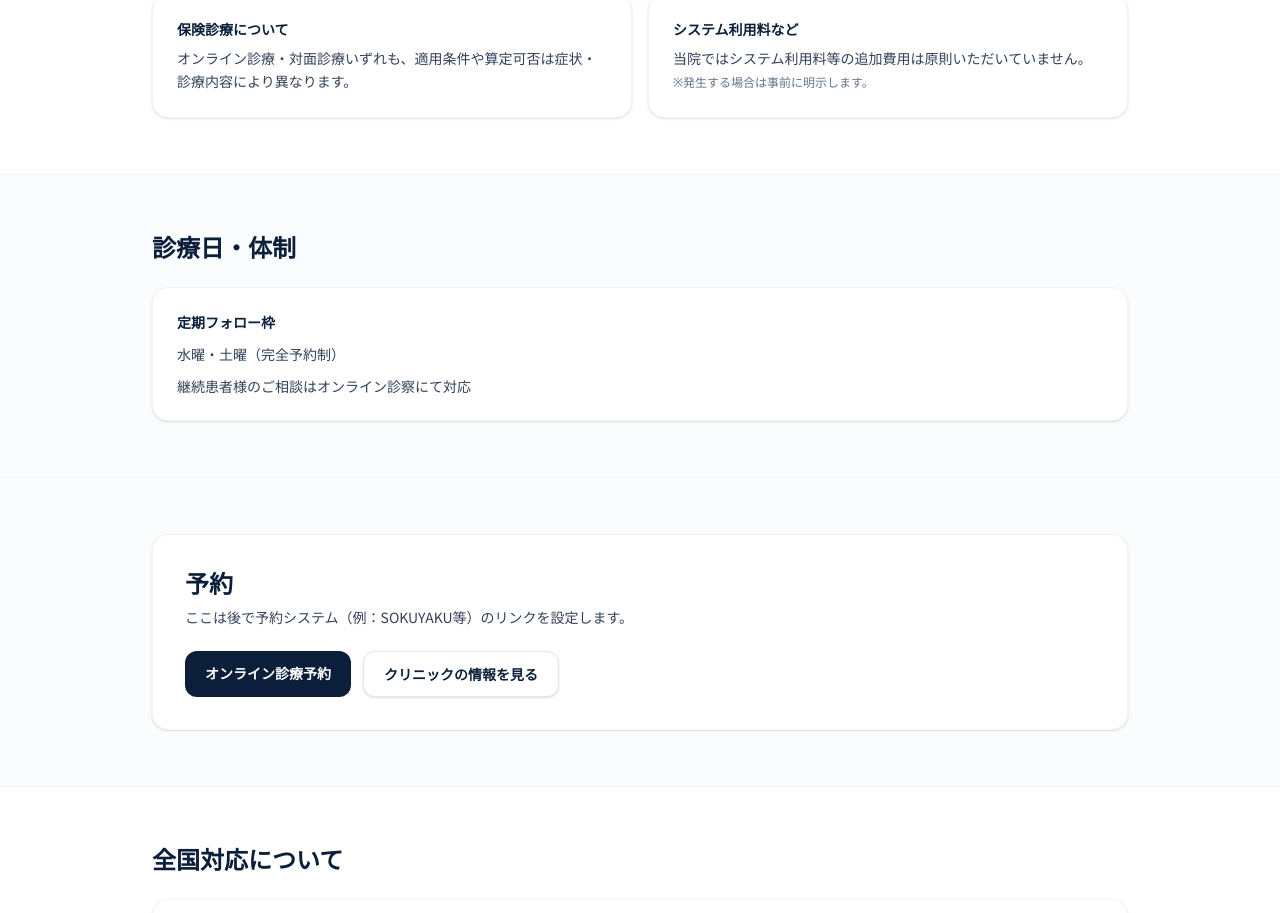
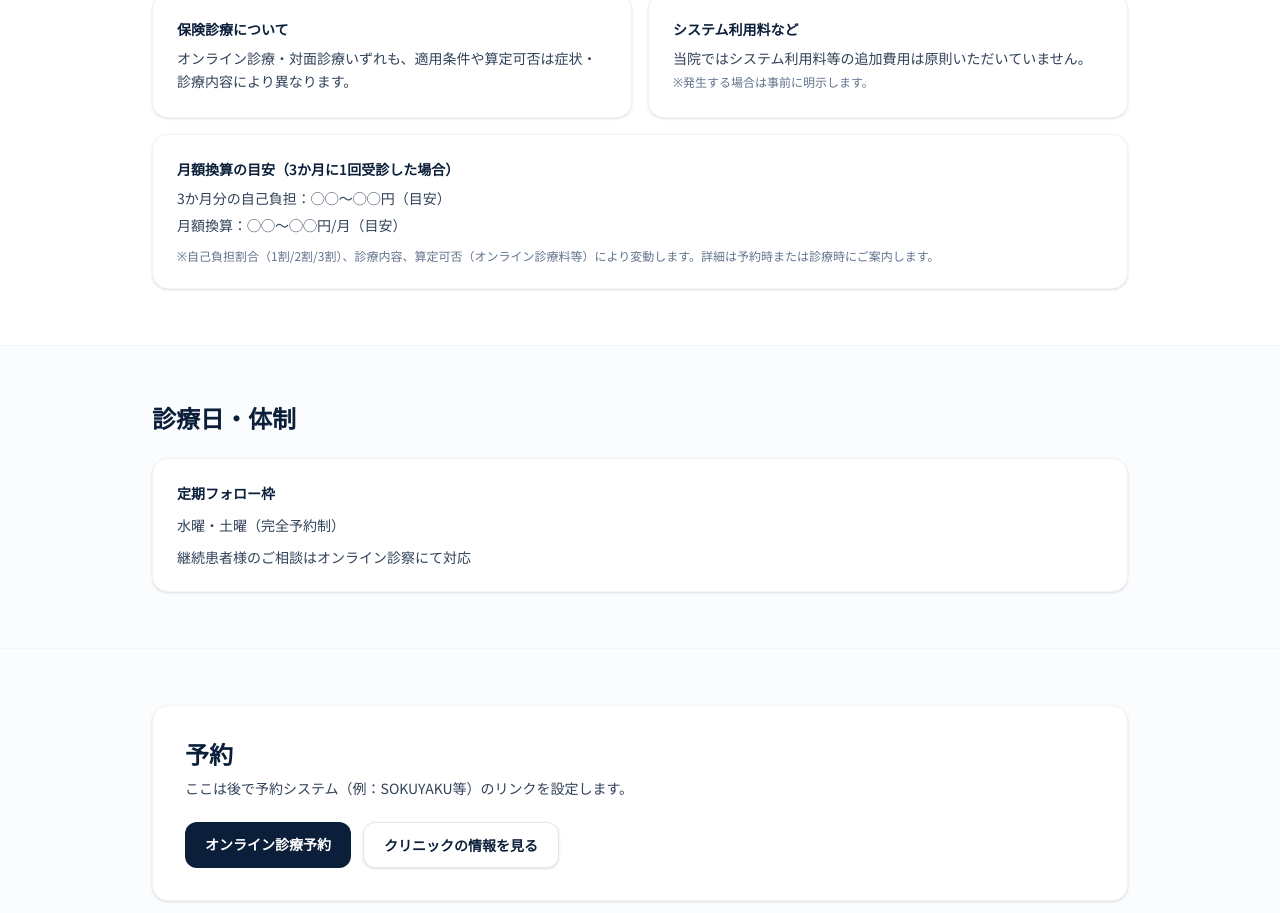
Before and after one commit to mandahan2002/sas-clinic-site, a Next.js app: page / in a window 1280 px wide. Shown: the part 3360-4273 px from the top of the page. Built offline with nearby package versions, Linux system fonts and the light colour scheme.

Commit message:
Add monthly cost estimation section on Home page for SAS CPAP online clinic, providing users with clearer information on potential expenses and enhancing transparency regarding self-payment options.

```diff
--- a/app/page.tsx
+++ b/app/page.tsx
@@ -349,6 +349,16 @@ export default function Home() {
                 <span className="block text-xs text-slate-500 mt-1">※発生する場合は事前に明示します。</span>
               </p>
             </div>
+            <div className="rounded-2xl border border-slate-100 bg-white p-6 shadow-sm md:col-span-2">
+              <div className="text-sm font-semibold text-[#0B1F3A]">月額換算の目安（3か月に1回受診した場合）</div>
+              <div className="mt-2 space-y-1 text-sm leading-relaxed text-slate-700">
+                <p>3か月分の自己負担：◯◯〜◯◯円（目安）</p>
+                <p>月額換算：◯◯〜◯◯円/月（目安）</p>
+              </div>
+              <p className="mt-3 text-xs text-slate-500">
+                ※自己負担割合（1割/2割/3割）、診療内容、算定可否（オンライン診療料等）により変動します。詳細は予約時または診療時にご案内します。
+              </p>
+            </div>
           </div>
         </div>
       </section>
```
